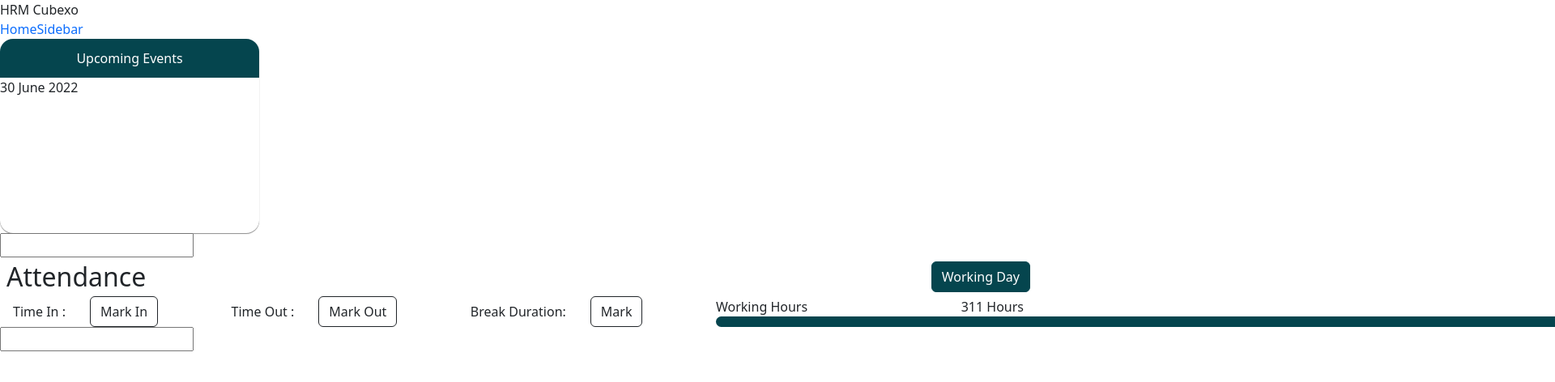
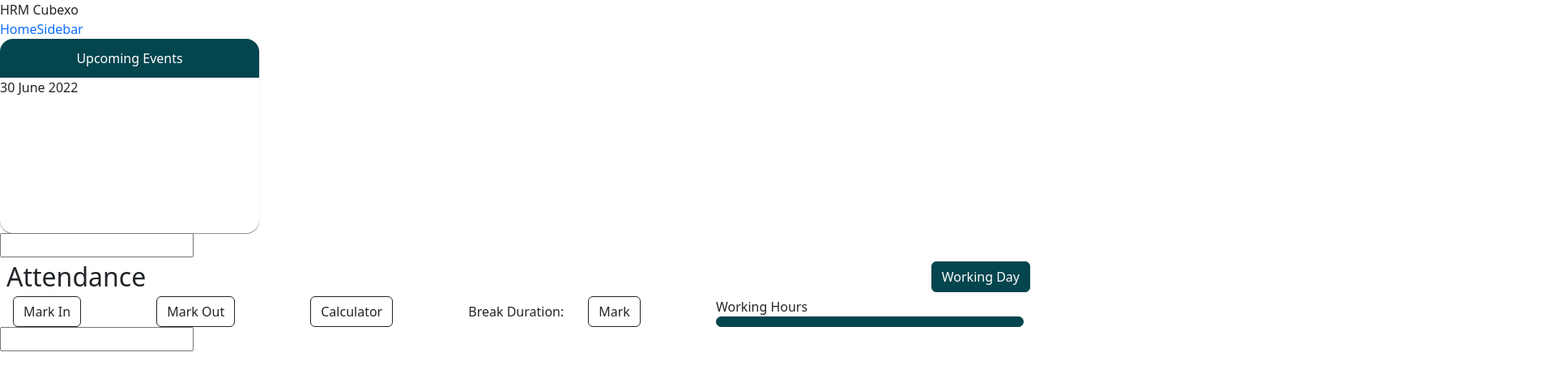
Before and after one commit to sanskritidwi/hrms, a React (Create React App) app: page /kavi in a window 1280 px wide. Shown: the top 472 px of the page at 81% size, 1920 px wide, since content can reach past the window. Built offline with nearby package versions, Linux system fonts and the light colour scheme.

Commit message:
incomplete attendance component

```diff
--- a/src/common/AttendanceEmployee.js
+++ b/src/common/AttendanceEmployee.js
@@ -1,27 +1,60 @@
-import React from "react"
+import React, { useState } from "react"
 import { PageHeader } from "./PageHeader"
 import ProgressBar from "./progressBar";
-export const AttendanceEmployee = () => {
+function padTo2Digits(num) {
+    return num.toString().padStart(2, '0');
+  }
+
+  function convertMsToHM(milliseconds) {
+    let seconds = Math.floor(milliseconds / 1000);
+    let minutes = Math.floor(seconds / 60);
+    let hours = Math.floor(minutes / 60);
+
+    seconds = seconds % 60;
+    // 👇️ if seconds are greater than 30, round minutes up (optional)
+    minutes = seconds >= 30 ? minutes + 1 : minutes;
+
+    minutes = minutes % 60;
+
+    // 👇️ If you don't want to roll hours over, e.g. 24 to 00
+    // 👇️ comment (or remove) the line below
+    // commenting next line gets you `24:00:00` instead of `00:00:00`
+    // or `36:15:31` instead of `12:15:31`, etc.
+    hours = hours % 24;
+
+    return `${padTo2Digits(hours)}:${padTo2Digits(minutes)}:${padTo2Digits(seconds)}`;
+  }
+    const milliseconds = (h, m, s) => ((h*60*60+m*60+s)*1000);
+    export const AttendanceEmployee = ({percentage}) => {
+    let dt;
+    let dt2;
+    const handelTimeIn = () =>{
+        dt = new Date().getTime();
+        console.log(dt)
+     }
+     const handelTimeOut = () =>{
+         dt2 = new Date().getTime();
+         console.log(dt2)
+     }
+     const TotalTime = () =>{
+        // let total =Math.round((dt2-dt) / 1000);
+        var total = dt2 - dt
+        let timeData = convertMsToHM(total)
+        console.log(timeData)
+        console.log(total)
+        console.log( milliseconds(timeData), "dgjif")
+     }
     const renderInput = (timeing) => {
         var timeStatus = timeing;
         return (
             <>
                 <div className="d-flex align-items-center col-30">
                     <span>time {timeStatus} : </span>
-                    <button className="btn btn-outline-dark text-capitalize">mark {timeStatus}</button>
+                    {/* <button  className="btn btn-outline-dark text-capitalize" onClick={timeStatus==="In"? handelTimeIn: handelTimeOut}>mark {timeStatus}</button> */}
                 </div>
             </>
         )
     }
-    function diff_hours(dt2, dt1)
-    {
-    var diff =(dt2.getTime() - dt1.getTime()) / 1000;
-    diff /= (60 * 60);
-    return Math.abs(Math.round(diff));
-    }
-    var dt1 = new Date();
-    var dt2 = new Date("January 2, 2023 11:13:00");
-    let percent = (diff_hours(dt1, dt2)/9)*100;
     return (
         <>
             <div className="AttendanceEmployee">
@@ -30,8 +63,11 @@ export const AttendanceEmployee = () => {
                     <button className="btn btn-dark text-capitalize dayStatus-btn">Working Day</button>
                 </div>
                 <div className="d-flex align-items-center col-30 justify-content-between px-3">
-                    {renderInput("In")}
-                    {renderInput("Out")}
+                <button  className="btn btn-outline-dark text-capitalize" onClick={handelTimeIn}>mark in</button>
+                <button  className="btn btn-outline-dark text-capitalize" onClick={handelTimeOut}>mark out</button>
+                <button  className="btn btn-outline-dark text-capitalize" onClick={TotalTime}> calculator</button>
+                    {/* {renderInput("In")}
+                    {renderInput("Out")} */}
                     <div className="d-flex align-items-center col-30">
                         <span>break duration: </span>
                         <button className="btn btn-outline-dark text-capitalize">mark </button>
@@ -39,12 +75,13 @@ export const AttendanceEmployee = () => {
                     <div style={{maxWidth:"380px", width:"100%",}}>
                         <div className="d-flex align-items-center col-30 justify-content-between">
                             <span>Working hours</span>
-                            <span>{diff_hours(dt1, dt2)} hours</span>
+                            {/* <span>{diff_hours(dt1, dt2)} hours</span> */}
                         </div>
-                        <ProgressBar completed={percent}/>
+                        <ProgressBar completed={percentage}  max={'09:00:00'} inTime="January 3, 2023 11:13:00" outTime="January 3, 2023 2:13:00"/>
                     </div>
                 </div>
             </div>
         </>
     )
 }
+// completed={percent}handelDate min={timeData}
```
Also changed, not shown: src/common/progressBar.js (+41 -2 lines).
